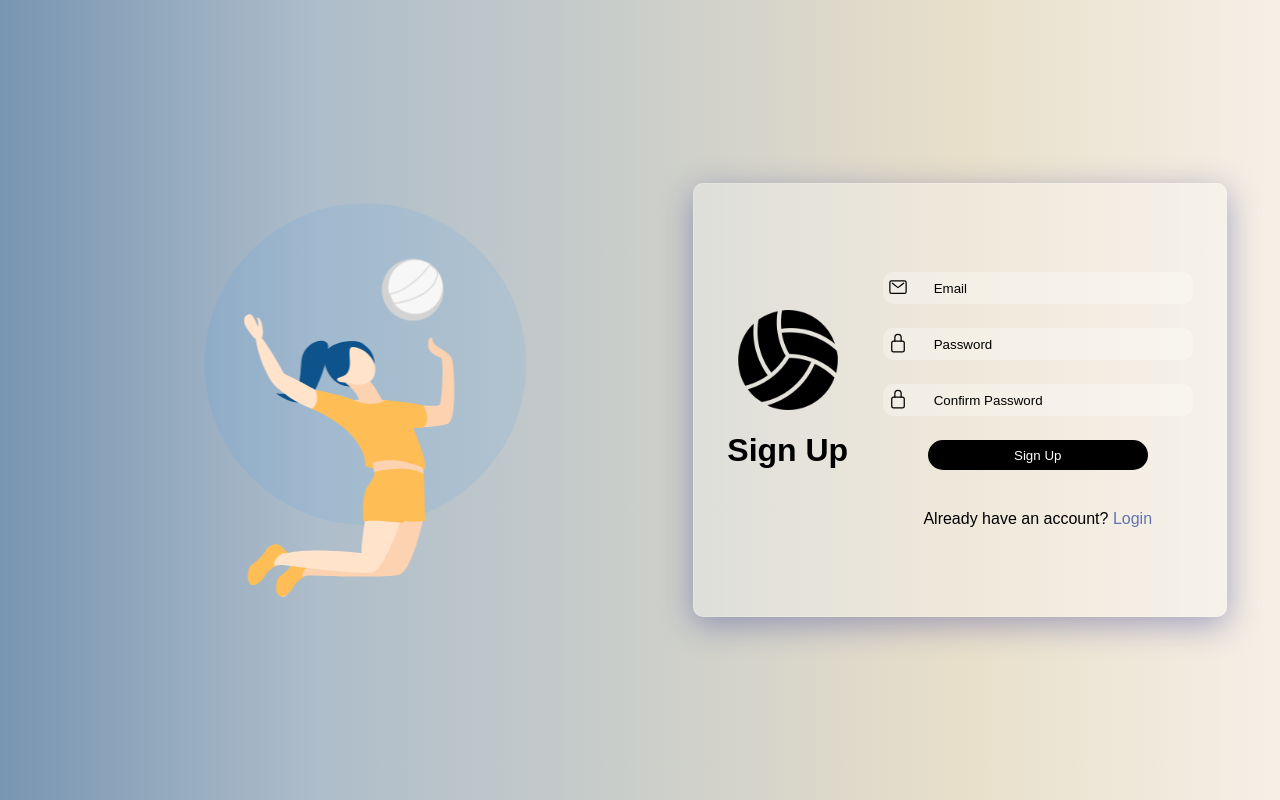
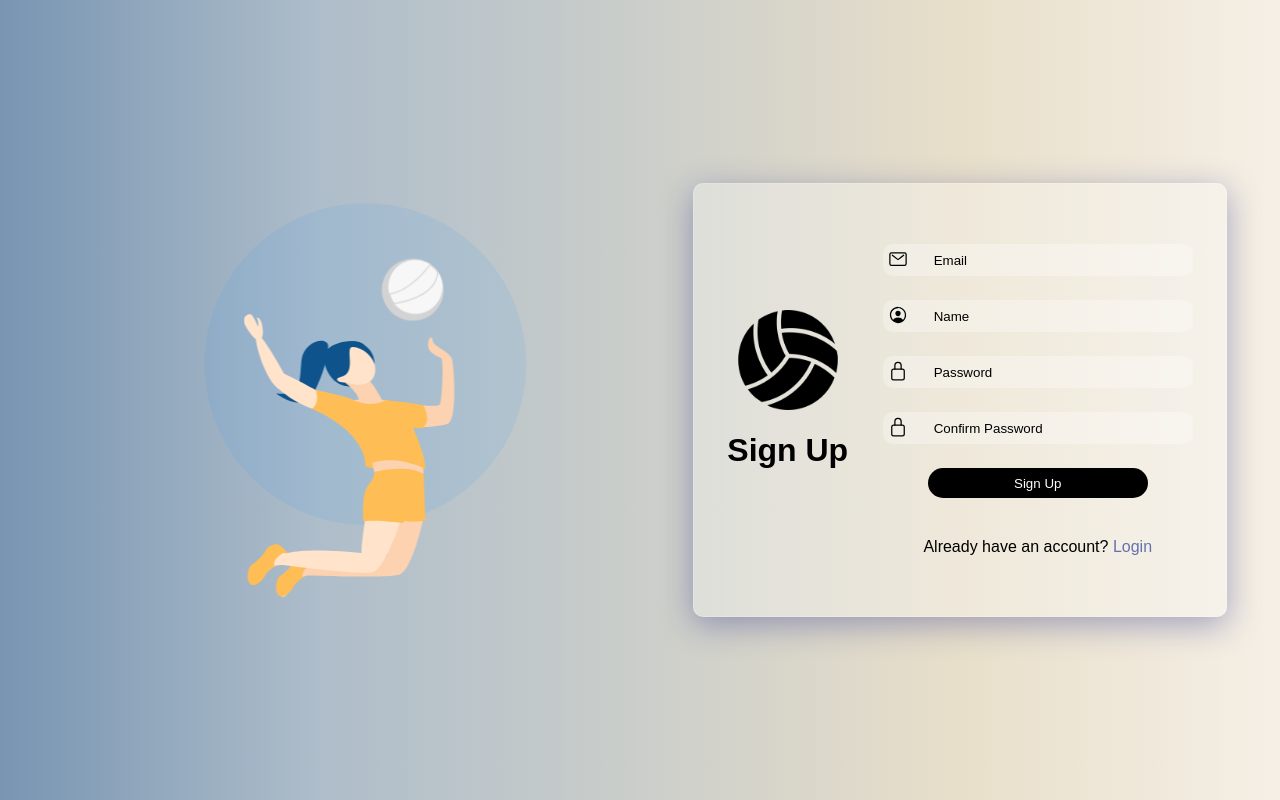
Before and after one commit to gennhonglin/capstone-client, a React (Create React App) app: page /signup in a window 1280 px wide. Built offline with nearby package versions, Linux system fonts and the light colour scheme.

Commit message:
Developed and use figma to get specific codes for certain group up parts to animate the ball and body of the person to spin and move up and down also made some small changes to the sign up where user must input their names as well

```diff
--- a/src/Pages/Signup/Signup.js
+++ b/src/Pages/Signup/Signup.js
@@ -1,5 +1,6 @@
 import "./Signup.scss";
 import Volleyball from "../../assets/icons/volleyball.png";
+import Name from "../../assets/icons/person-circle-outline.svg";
 import Email from "../../assets/icons/mail-outline.svg";
 import Password from "../../assets/icons/lock-closed-outline.svg";
 import { Link, useNavigate } from "react-router-dom";
@@ -18,6 +19,7 @@ function Signup() {
         if (form.current.password.value === form.current.confirm.value) {
             const newUser = {
                 email: form.current.email.value,
+                name: form.current.name.value,
                 password: form.current.password.value
             }
 
@@ -44,6 +46,10 @@ function Signup() {
                         <input type="text" name="email" className="signup__container__form-item__email" placeholder="Email" />
                     </div>
                     <div className="signup__container__form-item">
+                        <img src={Name} alt="User Icon" className="signup__container__form-item-img" />
+                        <input type="text" name="name" className="signup__container__form-item__email" placeholder="Name" />
+                    </div>
+                    <div className="signup__container__form-item">
                         <img src={Password} alt="Lock Icon" className="signup__container__form-item-img" />
                         <input type="password" name="password" className="signup__container__form-item__password" placeholder="Password" />
                     </div>
--- a/src/components/DisplayUser/DisplayUser.js
+++ b/src/components/DisplayUser/DisplayUser.js
@@ -10,7 +10,7 @@ function DisplayUser({token}) {
         username = "Guest";
     } else {
         display = jwt_decode(token);
-        username = display.data.email;
+        username = display.data.name;
     }
 
 
```
Also changed, not shown: src/Pages/Login/Login.js (line endings or trailing spaces).
